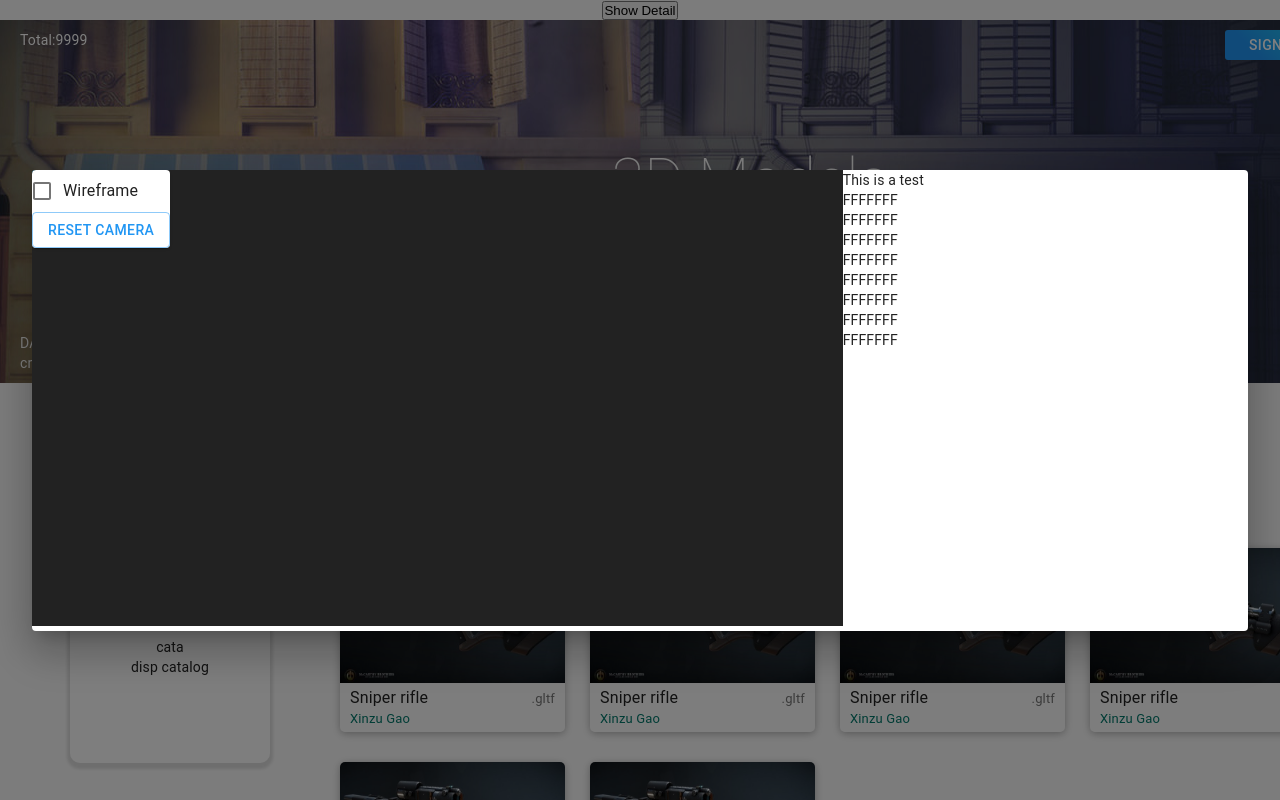
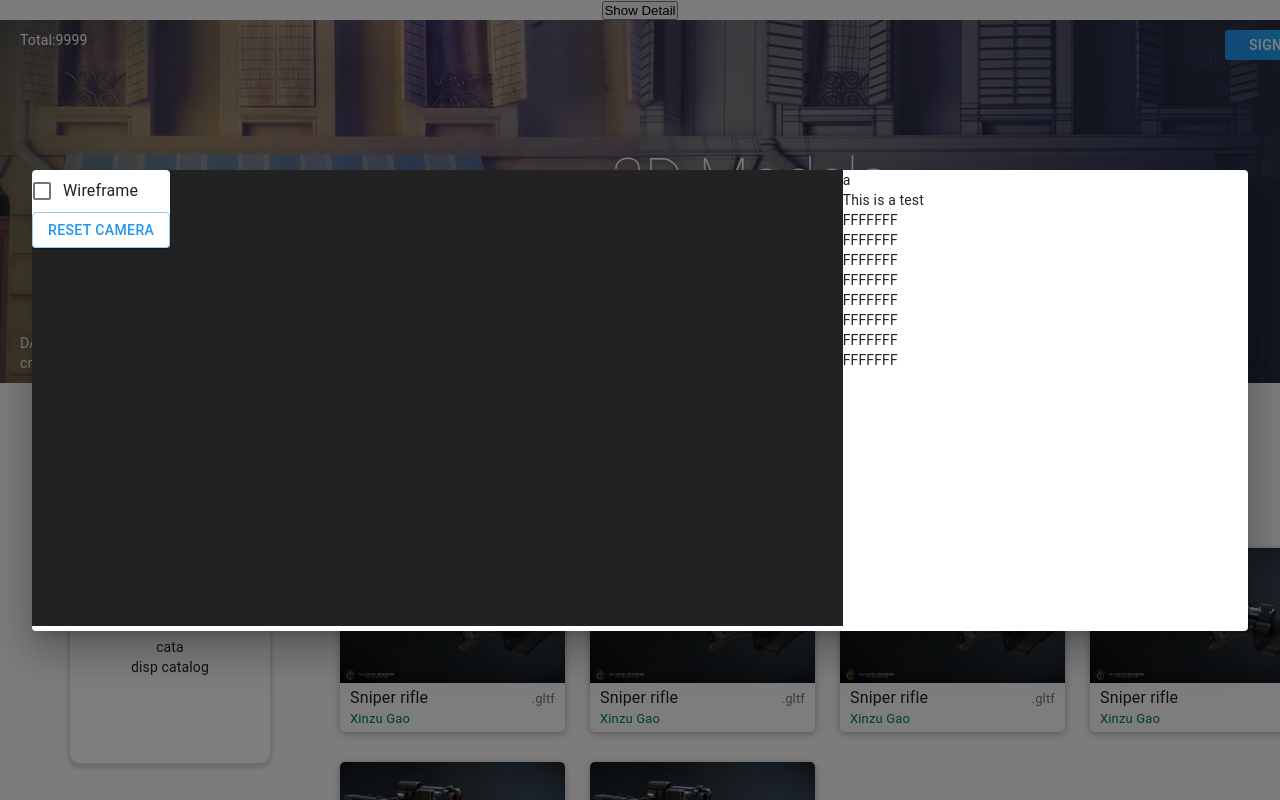
Before and after one commit to gs-learner/gs-dam-3d, a React (Create React App) app: page / in a window 1280 px wide. Both pictures are taken after a click on the button "Show Detail". Shown: the top 800 px of the page. Built offline with nearby package versions, Linux system fonts and the light colour scheme; no server answers.

Commit message:
test context

```diff
--- a/src/App.tsx
+++ b/src/App.tsx
@@ -1,4 +1,4 @@
-import React, {useState} from 'react';
+import React, {useState, useEffect} from 'react';
 import './App.css';
 import Render from './render';
 import CustomizedRatings from "./bits/rate";
@@ -11,6 +11,7 @@ import CssBaseline from '@material-ui/core/CssBaseline';
 
 import Edit from './bits/edit'
 import DetailPanel from './detail-panel'
+import { profile, Profile } from './bits/store'
 
 const App: React.FC = () => {
   const [theme, setTheme] = useState(createMuiTheme({
@@ -20,12 +21,21 @@ const App: React.FC = () => {
   }));
   const [dark, setDark] = useState(false);
   const [openDetail, setOpenDetail] = useState(false)
-
+  const [username, setUsername] = useState('')
+  const pro:Profile  = {
+    username: username
+  }
+  useEffect(()=>{
+    setInterval(()=>{
+      setUsername(username + 'a')
+      console.log('aaa')
+    }, 1000)
+  }, [])
 
   return (
     <ThemeProvider theme={theme}>
       <CssBaseline>
-
+      <profile.Provider value={pro}>
     <div className="App">
       {/* <div id='canvas-frame'>
         <Render />
@@ -51,7 +61,7 @@ const App: React.FC = () => {
     <HomePage/>
 
     </div>
-
+    </profile.Provider>
       </CssBaseline>
     </ThemeProvider>
   );
--- /dev/null
+++ b/src/bits/store.tsx
@@ -0,0 +1,10 @@
+import React from 'react'
+
+
+const default_profile = {
+    username: ''
+}
+
+export type Profile = typeof default_profile;
+
+export const profile = React.createContext(default_profile)
--- a/src/detail-panel.tsx
+++ b/src/detail-panel.tsx
@@ -1,9 +1,9 @@
-import React, { useState } from 'react'
+import React, { useState, useContext } from 'react'
 import Dialog from '@material-ui/core/Dialog'
 import Render from './render'
 import Grid from '@material-ui/core/Grid'
 import './detail-panel.css'
-
+import {profile} from './bits/store'
 interface Props {
     open: boolean
     onClose: ()=>any
@@ -11,6 +11,7 @@ interface Props {
 
 const DetailPanel : React.FC<Props> = (props)=>{
     const [tm, setTm]= useState([1,1,1,1,1,1,1,1])
+    const pro = useContext(profile)
     return(
         <Dialog open={props.open} onClose={props.onClose} aria-labelledby="form-dialog-title" maxWidth='xl' fullWidth={true}>
             <Grid container>
@@ -18,10 +19,12 @@ const DetailPanel : React.FC<Props> = (props)=>{
                     <div className='canvas-frame-wrapper'>
                     <div id='canvas-frame'  className='canvas-frame'>
                         <Render />
+
                     </div>
                     </div>
                 </Grid>
                 <Grid item xs={12} md={4}>
+                    <p>{pro.username}</p>
                     This is a test
                     {
                         tm.map((v, idx)=><p key={idx}>FFFFFFF</p>)
```
